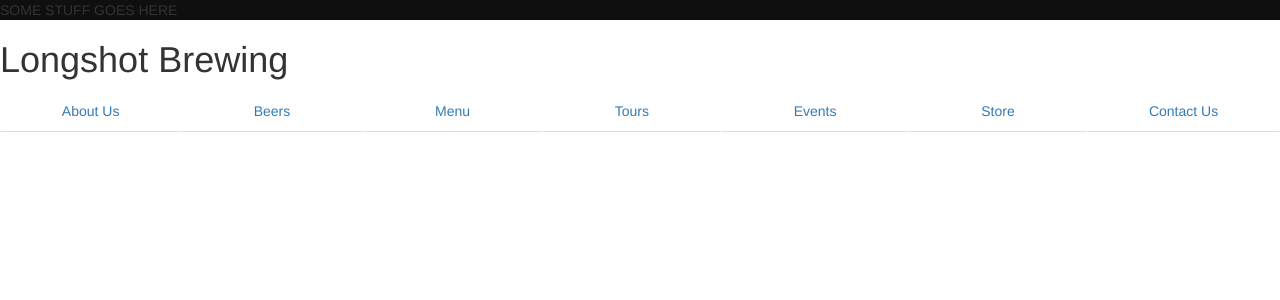
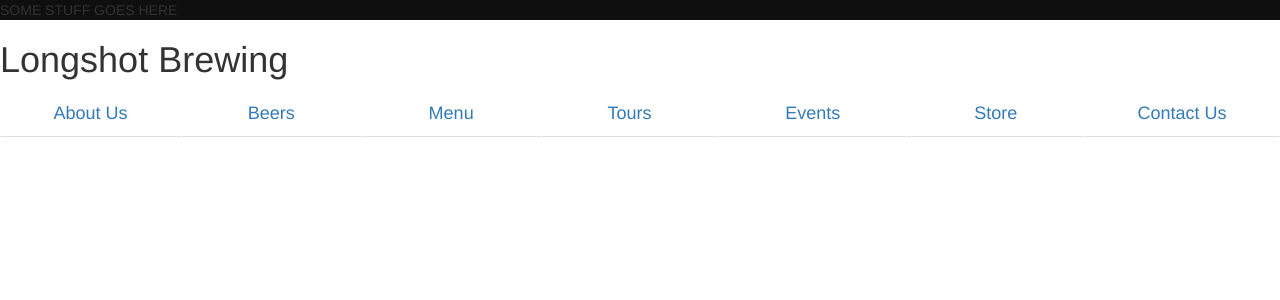
Before and after one commit to kylemochrie/LongshotBrewingCo, a PHP site: page / in a window 1280 px wide. Shown: the top 300 px of the page. Run offline with PHP 8.4, Linux system fonts and the light colour scheme.

Commit message:
Change nav font size

```diff
--- a/css/style.css
+++ b/css/style.css
@@ -9,3 +9,7 @@ body {
 .container-fluid {
     padding: 0;
 }
+
+.nav {
+    font-size: 18px;
+}
```
